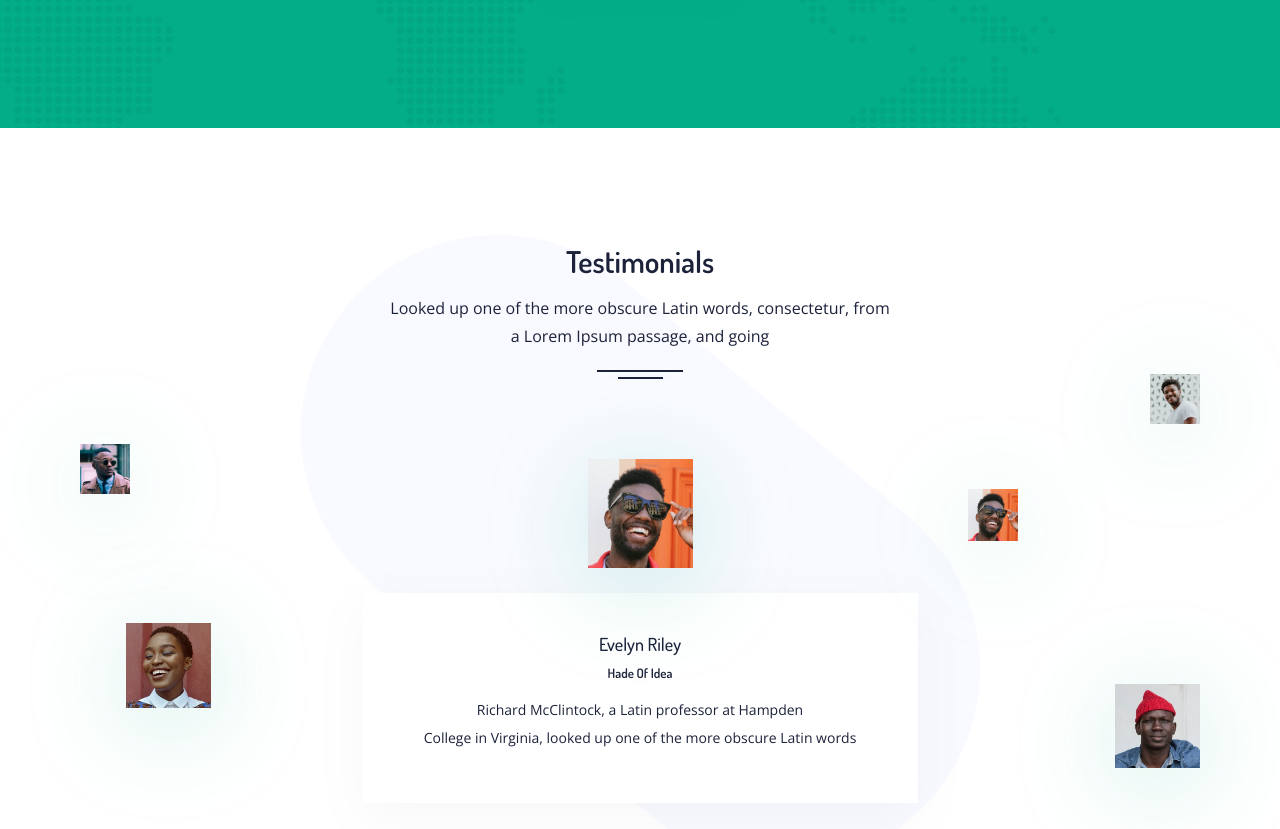
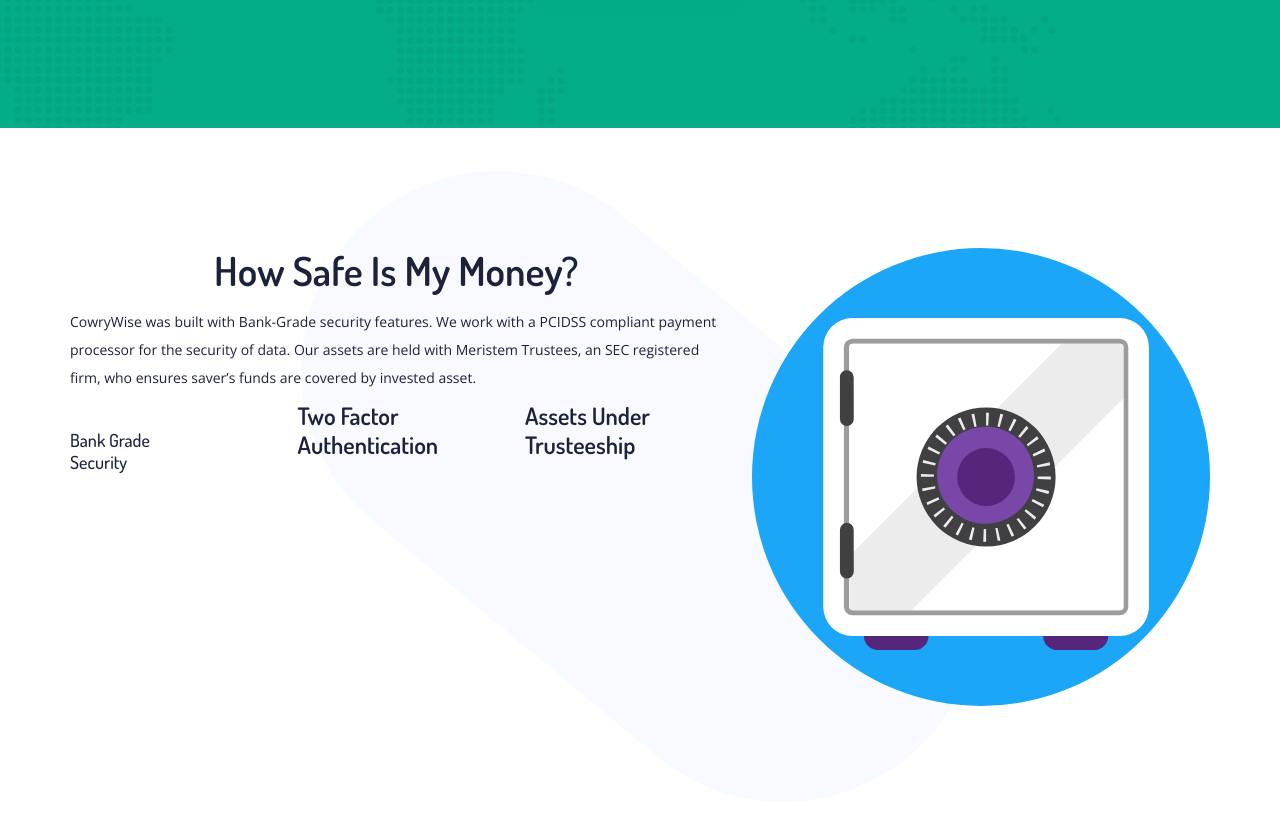
Before and after one commit to b3h3rkz/vest-demo, a plain HTML site: page index.html in a window 1280 px wide. Shown: the part 4140-4969 px from the top of the page. Drawn offline with nearby package versions, Linux system fonts and the light colour scheme.

Commit message:
payment section

```diff
--- a/index.html
+++ b/index.html
@@ -10,6 +10,7 @@
   <!-- Favicon -->
   <link rel="shortcut icon" type="image/x-icon" href="assets/img/favicon.jpeg">
   <!-- Style CSS -->
+  <link rel="stylesheet" href="https://use.fontawesome.com/releases/v5.7.2/css/all.css" integrity="sha384-fnmOCqbTlWIlj8LyTjo7mOUStjsKC4pOpQbqyi7RrhN7udi9RwhKkMHpvLbHG9Sr" crossorigin="anonymous">
   <link rel="stylesheet" href="style.css">
 
   <!--custom css-->
@@ -320,6 +321,56 @@
     </div>
   </section>
   <!-- Promo Box End -->
+
+  <!--Payment section-->
+  <section class="section-ptb bg-white bg-5">
+    <div class="container">
+          <div class="row">
+              <div class="col-md-7">
+                  <div class="row">
+                    <div class="col-md-12">
+                      <h1 class="text-center">How Safe Is My Money?</h1>
+                      <p class="">
+                          CowryWise was built with Bank-Grade security features. We work with a PCIDSS compliant
+                          payment processor for the security
+                          of data. Our assets are held with Meristem Trustees, an SEC registered firm, who ensures
+                          saver’s
+                          funds are covered by invested asset.
+                      </p>
+                    </div>
+                  </div>
+
+                  <div class="row">
+                      <div class="col-md-4">
+                          <i class="fas fa-shield-check"></i> <br/>
+                          <h4 class="feature-item__title">Bank Grade <br> Security</h4>
+                      </div>
+
+                      <div class="col-md-4">
+                        <div class="svg svg--2fa"></div>
+                        <h3 class="feature-item__title">Two Factor <br> Authentication</h3>
+                      </div>
+
+                      <div class="col-md-4">
+                        <div class="svg svg--trustee"></div>
+                        <h3 class="feature-item__title">Assets Under <br> Trusteeship</h3>
+                      </div>
+
+                  </div>
+
+              </div>
+
+              <div class="col-md-5">
+                  <div class="text-center">
+                      <img class="img-responsive" src="./assets/img/security2.svg" alt="Security">
+                  </div>
+              </div>
+
+          </div>
+        </div>
+    </section>
+  <!--End Payment section-->
+
   <!-- Testimonial Section Start -->
   <section class="section-ptb bg-white bg-5">
     <div class="container">
```
Also changed, not shown: assets/img/security2.svg (added).
